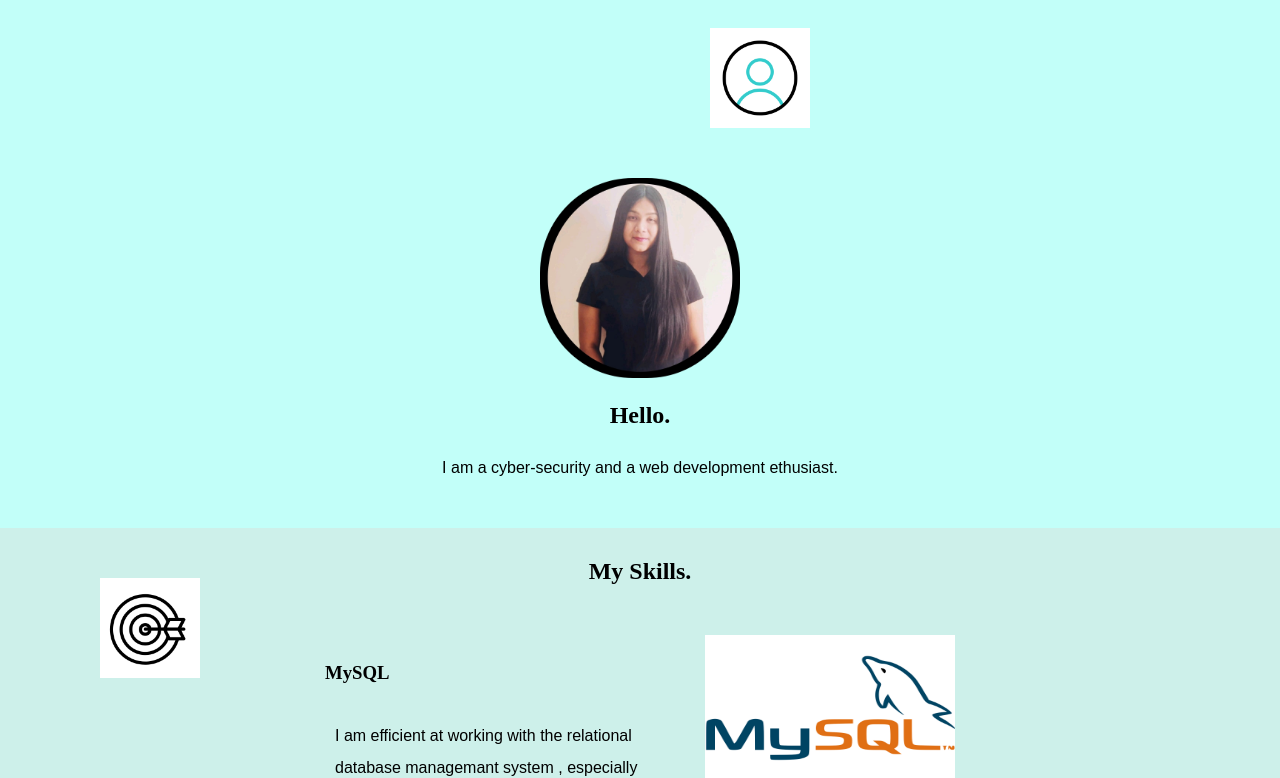
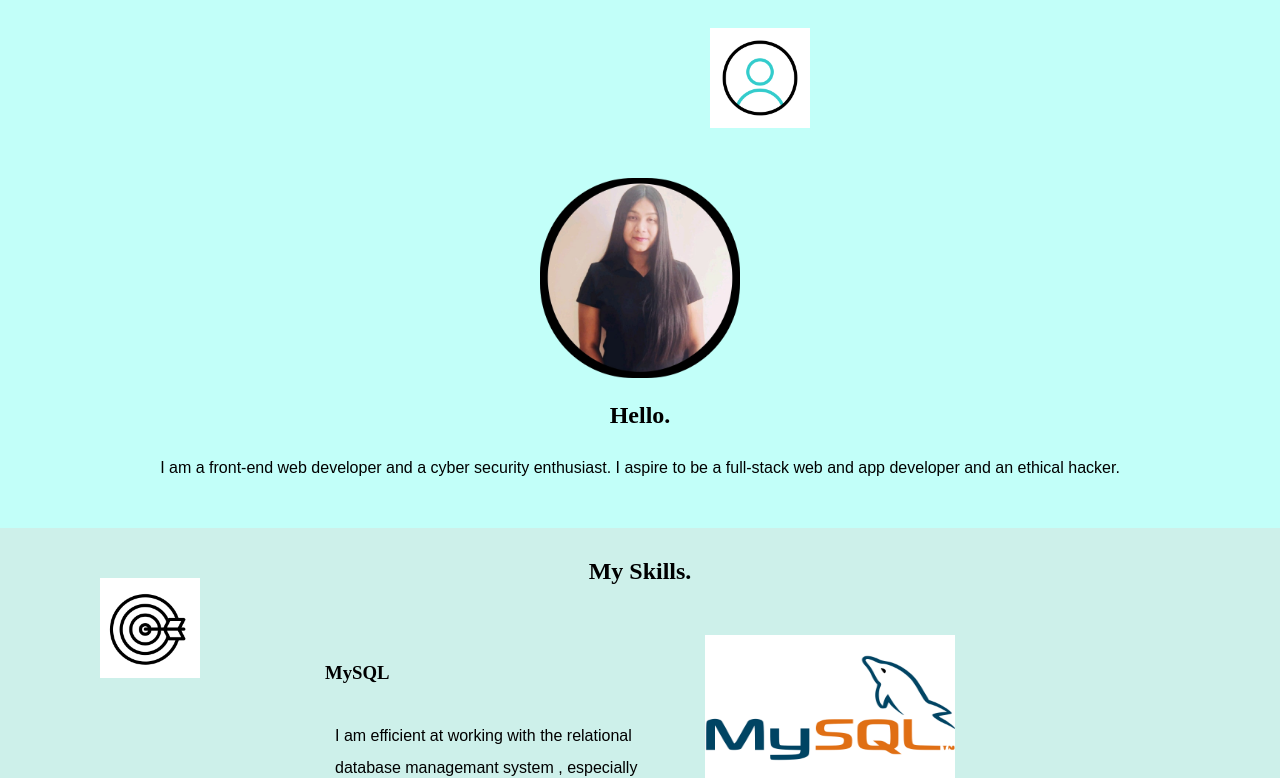
Before and after one commit to smarani19/my-own-website, a plain HTML site: page index.html in a window 1280 px wide. Shown: the part 322-1100 px from the top of the page. Drawn offline with Linux system fonts and the light colour scheme; a web font is replaced by a local one.

Commit message:
changed bio

```diff
--- a/index.html
+++ b/index.html
@@ -24,7 +24,7 @@
         <img class = "profileic" src="images\profile.gif" alt="profile">
         <img class="my" src="images\smarani.png" alt="smarani">
         <h2>Hello.</h2>
-        <p>I am a cyber-security and a web development ethusiast.</p>
+        <p>I am a front-end web developer and a cyber security enthusiast. I aspire to be a full-stack web and app developer and an ethical hacker.</p>
       </div>
       </div>
       <div class="skills">
```
